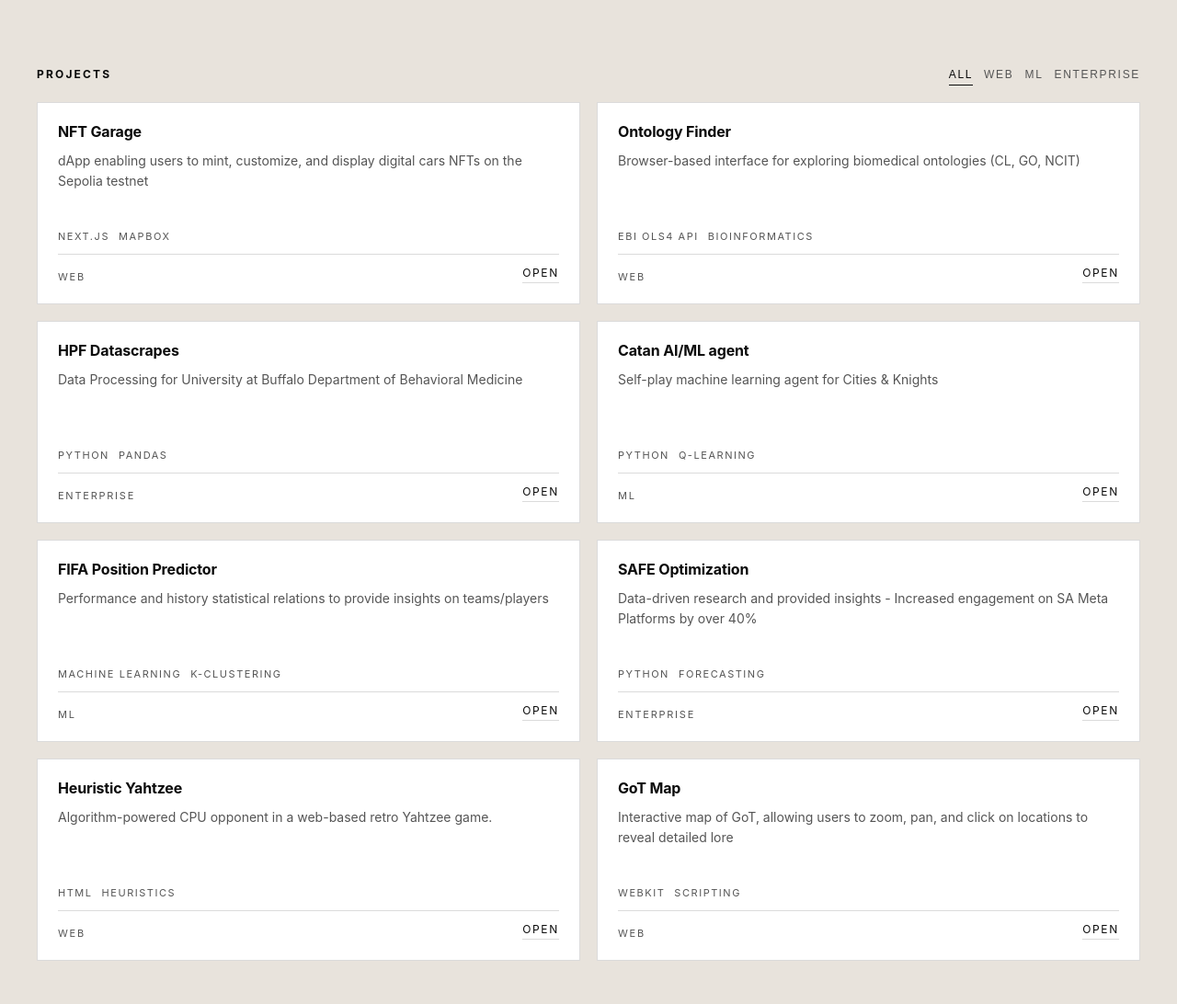
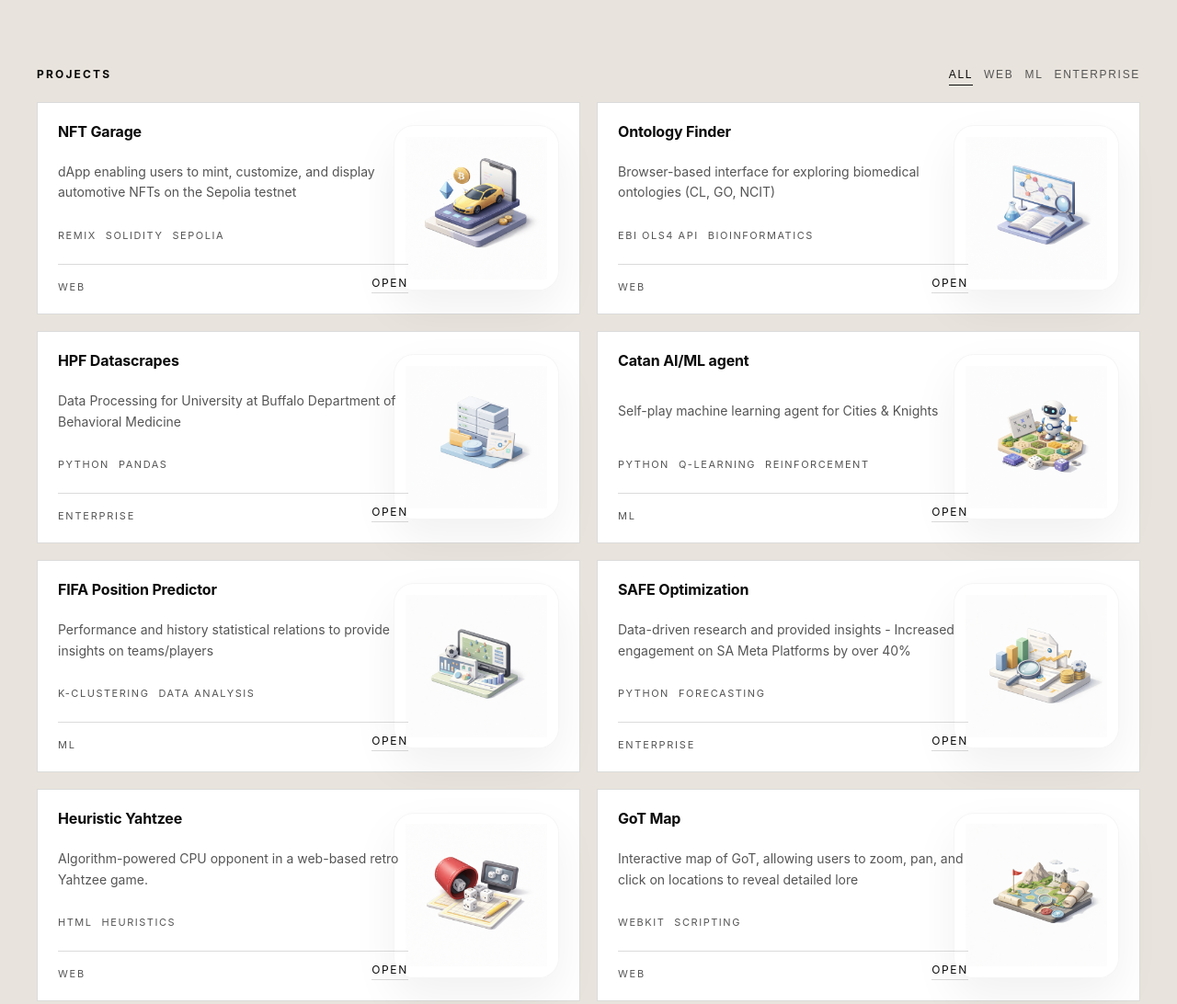
Before and after one commit to krisht6/krisht6.github.io, a plain HTML site: page index.html in a window 1280 px wide. Shown: the part 740-1832 px from the top of the page at 92% size. Drawn offline with Linux system fonts and the light colour scheme.

Commit message:
added images to project tiles

```diff
--- a/main.js
+++ b/main.js
@@ -7,15 +7,75 @@ setVhVar();
 window.addEventListener("resize", setVhVar);
 window.addEventListener("orientationchange", setVhVar);
 
+// NOTE:
+// Your images live in: /src/projectimages/*.png
+// Because main.js is loaded from the root, the correct relative path is:
+// "src/projectimages/<file>.png"
 const projects = [
-  { title: "NFT Garage", tags:["Next.js","Mapbox"], desc:"dApp enabling users to mint, customize, and display digital cars NFTs on the Sepolia testnet", link:"https://github.com/krisht6/NFT-Garage", lane:"web" },
-  { title: "Ontology Finder", tags:["EBI OLS4 API","Bioinformatics"], desc:"Browser-based interface for exploring biomedical ontologies (CL, GO, NCIT)", link:"https://github.com/krisht6/ontology-finder-ui", lane:"web" },
-  { title: "HPF Datascrapes", tags:["Python","Pandas"], desc:"Data Processing for University at Buffalo Department of Behavioral Medicine", link:"https://github.com/krisht6/HPFdatascrapes", lane:"enterprise" },
-  { title: "Catan AI/ML agent", tags:["Python","Q-Learning"], desc:"Self-play machine learning agent for Cities & Knights", link:"https://github.com/krisht6/AI-Catan-Agent", lane:"ml" },
-  { title: "FIFA Position Predictor", tags:["Machine Learning","K-Clustering"], desc:"Performance and history statistical relations to provide insights on teams/players", link:"https://github.com/krisht6/Soccer-Player-Position-Model", lane:"ml" },
-  { title: "SAFE Optimization", tags:["Python","Forecasting"], desc:"Data-driven research and provided insights - Increased engagement on SA Meta Platforms by over 40%", link:"https://github.com/krisht6/Safe-Data-Scrape", lane:"enterprise" },
-  { title: "Heuristic Yahtzee", tags:["HTML","Heuristics"], desc:"Algorithm-powered CPU opponent in a web-based retro Yahtzee game.", link:"https://krishthakkar.com/yahtzeeGame/", lane:"web" },
-  { title: "GoT Map", tags:["Webkit","Scripting"], desc:"Interactive map of GoT, allowing users to zoom, pan, and click on locations to reveal detailed lore", link:"http://krishthakkar.com/got-map/", lane:"web" }
+  {
+    title: "NFT Garage",
+    tags: ["Remix", "Solidity", "Sepolia"],
+    desc: "dApp enabling users to mint, customize, and display automotive NFTs on the Sepolia testnet",
+    link: "https://github.com/krisht6/NFT-Garage",
+    lane: "web",
+    image: "src/projectimages/nftgarage.png",
+  },
+  {
+    title: "Ontology Finder",
+    tags: ["EBI OLS4 API", "Bioinformatics"],
+    desc: "Browser-based interface for exploring biomedical ontologies (CL, GO, NCIT)",
+    link: "https://github.com/krisht6/ontology-finder-ui",
+    lane: "web",
+    image: "src/projectimages/ontologyfinder.png",
+  },
+  {
+    title: "HPF Datascrapes",
+    tags: ["Python", "Pandas"],
+    desc: "Data Processing for University at Buffalo Department of Behavioral Medicine",
+    link: "https://github.com/krisht6/HPFdatascrapes",
+    lane: "enterprise",
+    image: "src/projectimages/hpfdatascrapes.png",
+  },
+  {
+    title: "Catan AI/ML agent",
+    tags: ["Python", "Q-Learning", "Reinforcement"],
+    desc: "Self-play machine learning agent for Cities & Knights",
+    link: "https://github.com/krisht6/AI-Catan-Agent",
+    lane: "ml",
+    image: "src/projectimages/catan.png",
+  },
+  {
+    title: "FIFA Position Predictor",
+    tags: ["K-Clustering", "Data Analysis"],
+    desc: "Performance and history statistical relations to provide insights on teams/players",
+    link: "https://github.com/krisht6/Soccer-Player-Position-Model",
+    lane: "ml",
+    image: "src/projectimages/fifa.png",
+  },
+  {
+    title: "SAFE Optimization",
+    tags: ["Python", "Forecasting"],
+    desc: "Data-driven research and provided insights - Increased engagement on SA Meta Platforms by over 40%",
+    link: "https://github.com/krisht6/Safe-Data-Scrape",
+    lane: "enterprise",
+    image: "src/projectimages/safe.png",
+  },
+  {
+    title: "Heuristic Yahtzee",
+    tags: ["HTML", "Heuristics"],
+    desc: "Algorithm-powered CPU opponent in a web-based retro Yahtzee game.",
+    link: "https://krishthakkar.com/yahtzeeGame/",
+    lane: "web",
+    image: "src/projectimages/yahtzee.png",
+  },
+  {
+    title: "GoT Map",
+    tags: ["Webkit", "Scripting"],
+    desc: "Interactive map of GoT, allowing users to zoom, pan, and click on locations to reveal detailed lore",
+    link: "http://krishthakkar.com/got-map/",
+    lane: "web",
+    image: "src/projectimages/gotmap.png",
+  },
 ];
 
 // Which tiles should feel “bigger”
@@ -32,17 +92,32 @@ function escapeHtml(str) {
 
 function tileTemplate(p) {
   const isFeatured = featuredTitles.has(p.title);
-  const tileClasses = [
-    "tile",
-    isFeatured ? "tile--feature tile--span2" : ""
-  ].join(" ").trim();
+  const tileClasses = ["tile", isFeatured ? "tile--feature tile--span2" : ""]
+    .join(" ")
+    .trim();
 
-  const tags = p.tags.map(t => `<span class="tile__tag">${escapeHtml(t)}</span>`).join("");
+  const tags = p.tags
+    .map((t) => `<span class="tile__tag">${escapeHtml(t)}</span>`)
+    .join("");
 
-  const laneLabel = p.lane === "ml" ? "ML" : (p.lane === "web" ? "Web" : "Enterprise");
+  const laneLabel =
+    p.lane === "ml" ? "ML" : p.lane === "web" ? "Web" : "Enterprise";
+
+  // If an image is missing, we just don't render the media block
+  const media = p.image
+    ? `
+      <div class="tile__media" aria-hidden="true">
+        <img src="${p.image}" alt="" loading="lazy" decoding="async" />
+      </div>
+    `
+    : "";
 
   return `
-    <a class="${tileClasses}" href="${p.link}" target="_blank" rel="noreferrer" data-lane="${escapeHtml(p.lane)}">
+    <a class="${tileClasses}" href="${p.link}" target="_blank" rel="noreferrer" data-lane="${escapeHtml(
+    p.lane
+  )}">
+      ${media}
+
       <h3 class="tile__title">${escapeHtml(p.title)}</h3>
       <p class="tile__desc">${escapeHtml(p.desc)}</p>
 
@@ -63,16 +138,16 @@ tiles.innerHTML = projects.map(tileTemplate).join("");
 
 // Filters
 const filterButtons = document.querySelectorAll(".filter");
-filterButtons.forEach(btn => {
+filterButtons.forEach((btn) => {
   btn.addEventListener("click", () => {
     const filter = btn.dataset.filter;
 
-    filterButtons.forEach(b => {
+    filterButtons.forEach((b) => {
       b.classList.toggle("is-active", b === btn);
       b.setAttribute("aria-selected", b === btn ? "true" : "false");
     });
 
-    document.querySelectorAll(".tile").forEach(tile => {
+    document.querySelectorAll(".tile").forEach((tile) => {
       const lane = tile.getAttribute("data-lane");
       const show = filter === "all" || lane === filter;
       tile.style.display = show ? "" : "none";
@@ -82,12 +157,3 @@ filterButtons.forEach(btn => {
 
 // Footer year
 document.getElementById("year").textContent = new Date().getFullYear();
-
-/*
-  FUTURE PHOTO TILE (we’ll do later)
-  Example:
-  - Add class "tile--image" to the tile element
-  - Set background image:
-      tile.style.backgroundImage = "url('src/images/yourgrain.jpg')"
-  - Overlay + white text already handled in CSS (.tile--image)
-*/
--- a/style.css
+++ b/style.css
@@ -521,6 +521,63 @@ body{
   border-bottom-color: var(--text);
 }
 
+/* Project tile image */
+.tile {
+  display: grid;
+  grid-template-columns: 1fr 140px;
+  gap: 24px;
+  align-items: center;
+}
+.tile__media {
+  grid-column: 2;
+  grid-row: 1 / span 4;
+  justify-self: end;
+}
+
+
+.tile__media {
+  width: 180px;
+  height: 180px;
+  border-radius: 22px;
+  background: #fff;
+  display: grid;
+  place-items: center;
+
+  box-shadow:
+    0 20px 50px rgba(0,0,0,0.06),
+    inset 0 0 0 1px rgba(0,0,0,0.04);
+}
+
+.tile__media img {
+  width: 86%;
+  height: 86%;
+  object-fit: contain;
+}
+
+@media (max-width: 640px) {
+  .tile {
+    grid-template-columns: 1fr;
+  }
+
+  .tile__media {
+    grid-column: 1;
+    grid-row: auto;
+    width: 100%;
+    height: 150px;               /* was 200px */
+    border-radius: 22px;        /* slightly tighter */
+    padding: 10px;              /* controls breathing room */
+  }
+
+  .tile__media img {
+    width: 85%;                 /* fill the tile more */
+    max-width: 180px;
+    height: auto;
+  }
+}
+
+
+
+
 
 .footer{
   margin-top: 28px;
```
Also changed, not shown: src/projectimages/catan.png (added), src/projectimages/fifa.png (added), src/projectimages/gotmap.png (added), src/projectimages/hpfdatascrapes.png (added), src/projectimages/nftgarage.png (added), src/projectimages/ontologyfinder.png (added), src/projectimages/safe.png (added), src/projectimages/yahtzee.png (added), 2 other files.
